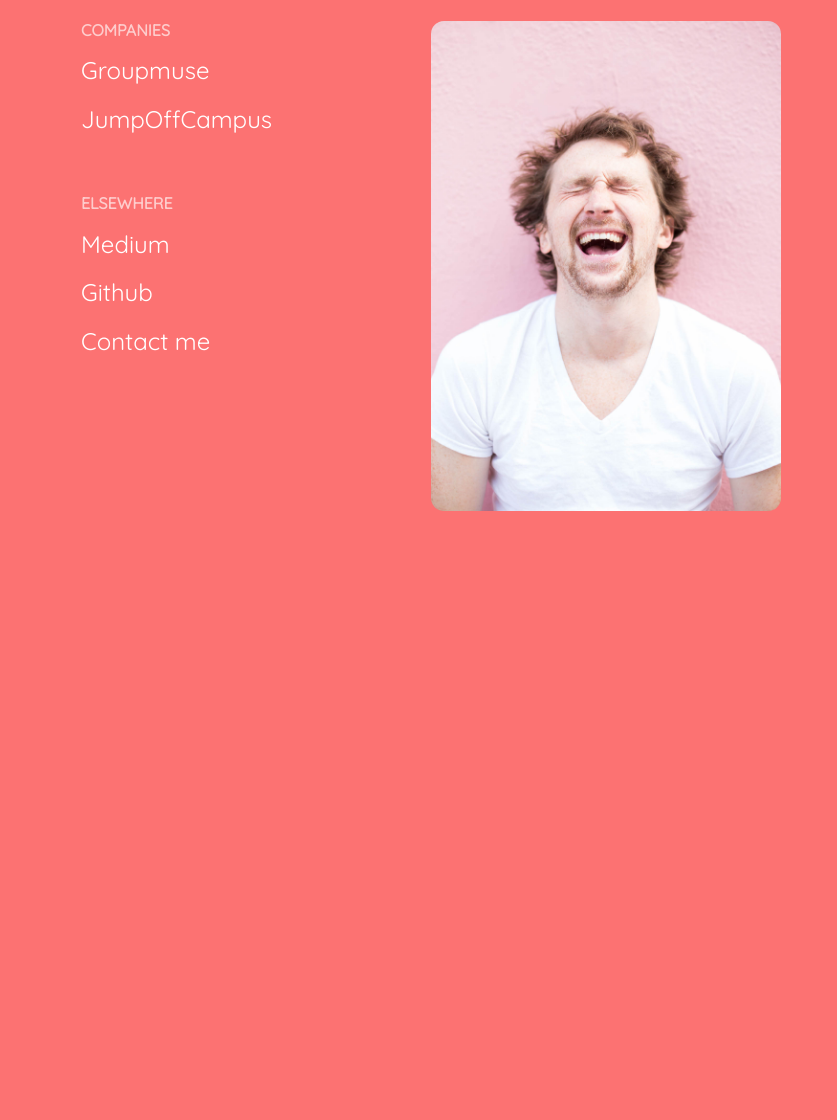
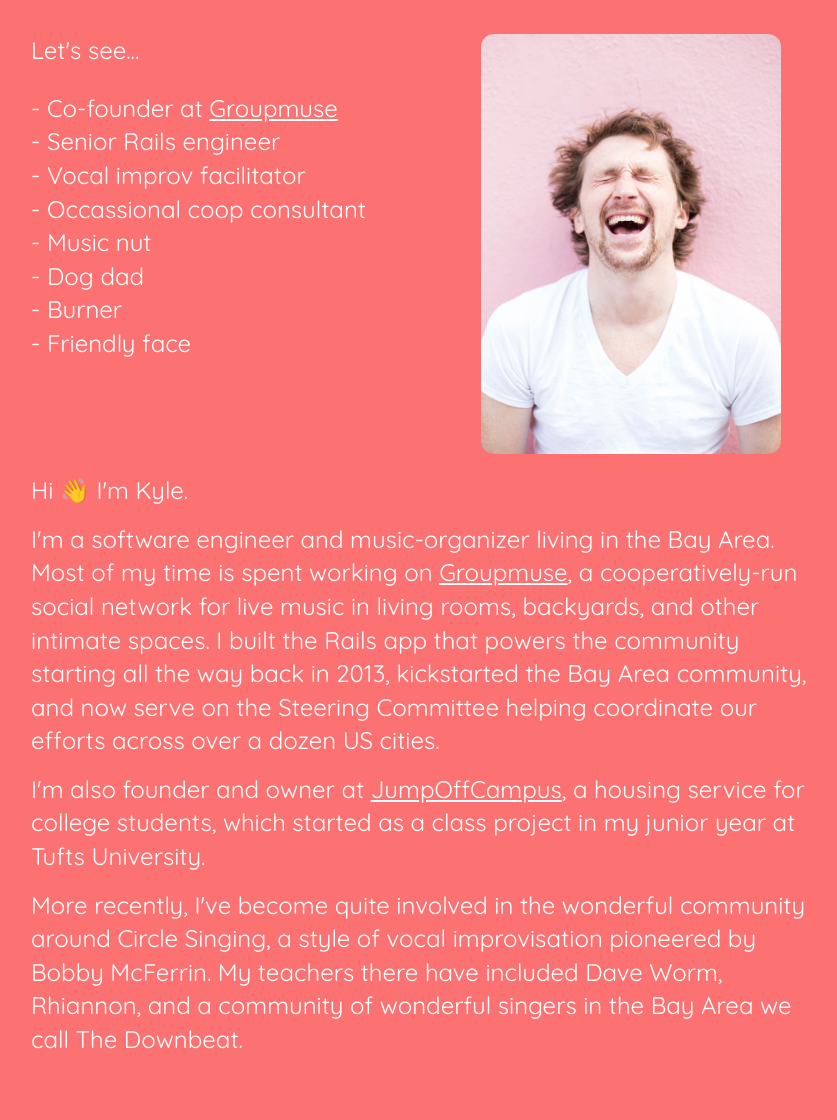
Before and after one commit to kyleschmolze/kyleschmolze.github.io, a plain HTML site: page index.html in a window 1280 px wide. Shown: the part 180-1300 px from the top of the page, without its empty margins (209-1046 px from the left). Before the commit the page ends 800 px from the top, so only its background shows below. Drawn offline with Linux system fonts and the light colour scheme.

Commit message:
linkedin update, add stella

```diff
--- a/css/index.css
+++ b/css/index.css
@@ -1,6 +1,14 @@
+ :root {
+  --page-width: 800px;
+}
+
 * { box-sizing: border-box; }
+
 html {
   font-family: 'Quicksand', sans-serif;
+  font-weight: 400;
+  font-size: 24px;
+  line-height: 1.4;
 }
 
 h1 {
@@ -24,12 +32,9 @@ h2:first-child, h3:first-child { margin-top: 0; }
 h1 { font-weight: 300; }
 h2 { font-weight: 300; }
 h3 { font-weight: 700; }
-p { font-weight: 400; }
 
 p {
-  font-size: 24px;
   margin: 0 0 15px 0;
-  line-height: 1.4;
 }
 
 blockquote {
@@ -38,6 +43,13 @@ blockquote {
   font-weight: 300;
   text-align: center;
 }
+
+ul {
+  list-style-type: none;
+  padding-left: 0px;
+}
+
+ul li:before { content: "- "; }
 
 b, strong { font-weight: 700; }
 
@@ -82,7 +94,7 @@ header {
 }
 
 .home {
-  width: 700px;
+  width: var(--page-width);
   margin: auto;
   display: flex;
   flex-direction: row-reverse;
@@ -95,7 +107,18 @@ header {
 .portrait { text-align: center; }
 .portrait img {
   border-radius: 13px;
-  max-width: 350px;
+  max-width: 300px;
+}
+
+img.stella {
+  border-radius: 13px;
+  width: 100%;
+  margin: 20px 0;
+}
+
+.body {
+  width: var(--page-width);
+  margin: 20px auto;
 }
 
 @media (max-width: 740px) {
@@ -104,6 +127,11 @@ header {
     flex-direction: column;
   }
   .content { padding: 40px 20px; }
+  .body {
+    width: auto;
+    padding: 0 20px;
+    margin: 0;
+  }
 }
 
 @media (max-width: 500px) {
--- a/index.html
+++ b/index.html
@@ -20,19 +20,58 @@
         <img src='img/kyle.jpg' />
       </div>
       <div class='content'>
-        <h3>Companies</h3>
+        <p>Let's see...</p>
+        <ul>
+          <li>
+            Co-founder at
+            <a href='https://www.groupmuse.com'>Groupmuse</a>
+          </li>
+          <li>Senior Rails engineer</li>
+          <li>Vocal improv facilitator</li>
+          <li>Occassional coop consultant</li>
+          <li>Music nut</li>
+          <li>Dog dad</li>
+          <li>Burner</li>
+          <li>Friendly face</li>
+        </ul>
+        <!--<h3>Companies</h3>
         <p><a class='secret' href='https://www.groupmuse.com'>Groupmuse</a></p>
         <p><a class='secret' href='https://www.jumpoffcampus.com'>JumpOffCampus</a></p>
-        <!--<h3>Side Projects</h3>
+        <h3>Side Projects</h3>
         <p><a class='secret' href='https://www.plasticdisco.com'>Plastic Disco (2016)</a></p>
         <p><a class='secret' href='https://www.ridewithbernie.com'>Ride with Bernie (2016)</a></p>
         <p><a class='secret' href='http://www.bostrain.com'>Bostrain (2013)</a></p>
         <p><a class='secret' href='http://www.thumbwar.me'>Thumbwar (2012)</a></p>-->
-        <h3>Elsewhere</h3>
-        <p><a class='secret' href='http://www.medium.com/@kyleschmolze'>Medium</a></p>
-        <p><a class='secret' href='http://www.github.com/kyleschmolze'>Github</a></p>
-        <p><a class='secret' href='mailto:public@kyletns.com'>Contact me</a></p>
       </div>
+    </div>
+
+    <div class='body'>
+      <p>Hi 👋 I'm Kyle.</p>
+      <p>
+        I'm a software engineer and music-organizer living in the Bay Area.
+        Most of my time is spent working on <a href='https://www.groupmuse.com' target='_blank'>Groupmuse</a>,
+        a cooperatively-run social network for live music in living rooms, backyards, and other intimate spaces.
+        I built the Rails app that powers the community starting all the way back in 2013,
+        kickstarted the Bay Area community, and now serve on the Steering
+        Committee helping coordinate our efforts across over a dozen US cities.
+      </p>
+      <p>
+        I'm also founder and owner at
+        <a href='https://www.jumpoffcampus.com' target='_blank'>JumpOffCampus</a>,
+        a housing service for college students, which started as a class project in my junior year
+        at Tufts University.
+      </p>
+      <p>
+        More recently, I've become quite involved in the wonderful community around
+        Circle Singing, a style of vocal improvisation pioneered by
+        Bobby McFerrin. My teachers there have included Dave Worm, Rhiannon,
+        and a community of wonderful singers in the Bay Area we call The Downbeat.
+      </p>
+      <h3>Find me</h3>
+      <p><a href='https://www.medium.com/@kyleschmolze'>Medium</a></p>
+      <p><a href='https://www.github.com/kyleschmolze'>Github</a></p>
+      <p><a href='mailto:public@kyletns.com'>Email me</a></p>
+      <img class='stella' src='img/stella.jpeg' />
     </div>
     <script defer data-domain="kyleschmolze.com" src="https://plausible.io/js/script.js"></script>
   </body>
```
Also changed, not shown: img/stella.jpeg (added).
